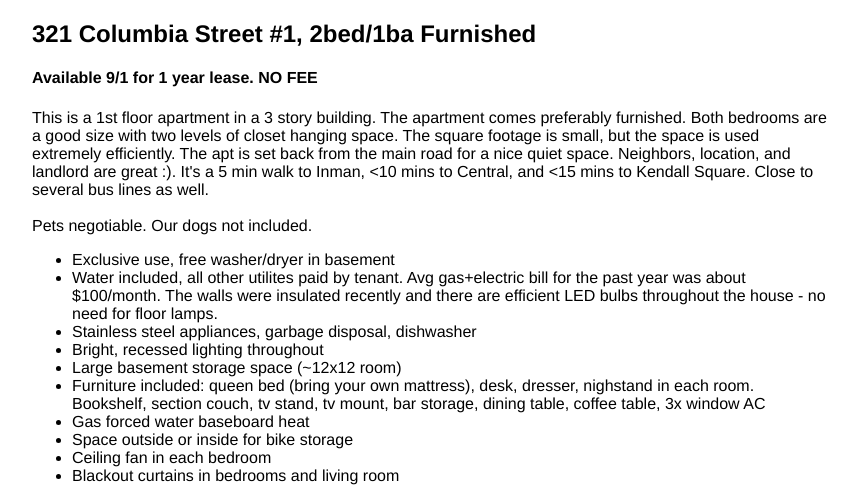
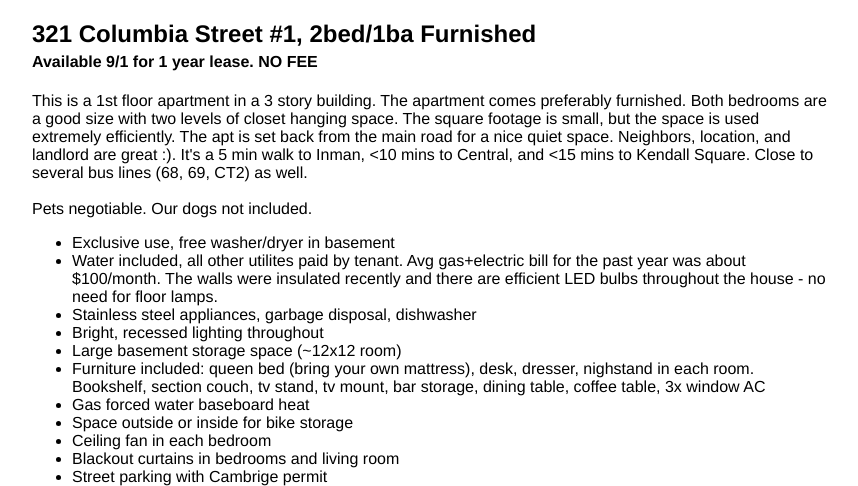
Before and after one commit to eipark/eipark.github.io, a Jekyll site: the page columbia.html, which Jekyll copies as it is, in a window 1280 px wide, cut to the strip 0-486 px from the top of the page. Shown: the whole strip, without its empty margins (208-1066 px from the left). Built offline with Jekyll 4.4.1, drawn with Linux system fonts in a browser that asks for light colours.

Commit message:
asdfasdfasdf

```diff
--- a/columbia.html
+++ b/columbia.html
@@ -21,6 +21,10 @@
         margin-bottom: 0px;
       }
 
+      h4 {
+        margin-top: 5px;
+      }
+
     </style>
     <title>Columbia St - Cambridge</title>
   </head>
@@ -29,7 +33,7 @@
       <h2>321 Columbia Street #1, 2bed/1ba Furnished</h2>
       <h4>Available 9/1 for 1 year lease. NO FEE</h4>
       <p>
-        This is a 1st floor apartment in a 3 story building. The apartment comes preferably furnished. Both bedrooms are a good size with two levels of closet hanging space. The square footage is small, but the space is used extremely efficiently. The apt is set back from the main road for a nice quiet space. Neighbors, location, and landlord are great :). It's a 5 min walk to Inman, <10 mins to Central, and <15 mins to Kendall Square. Close to several bus lines as well.<br /><br />
+        This is a 1st floor apartment in a 3 story building. The apartment comes preferably furnished. Both bedrooms are a good size with two levels of closet hanging space. The square footage is small, but the space is used extremely efficiently. The apt is set back from the main road for a nice quiet space. Neighbors, location, and landlord are great :). It's a 5 min walk to Inman, <10 mins to Central, and <15 mins to Kendall Square. Close to several bus lines (68, 69, CT2) as well.<br /><br />
         Pets negotiable. Our dogs not included.
       </p>
       <ul>
```
